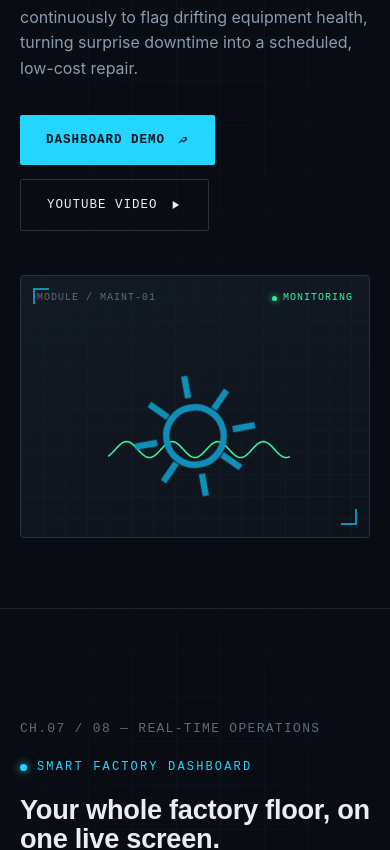
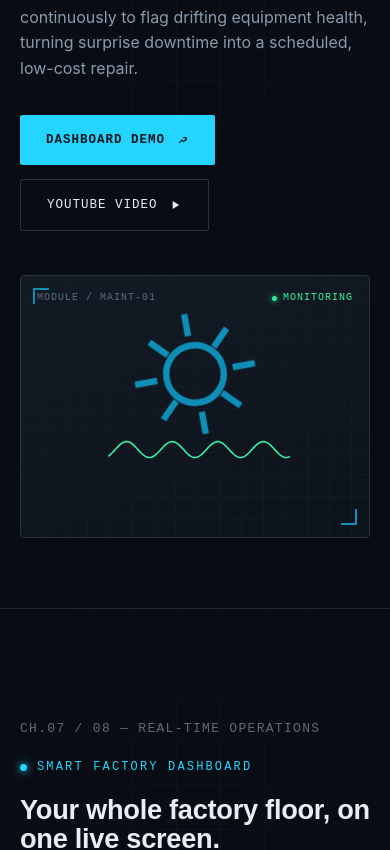
Before and after one commit to Nazmul246/Seminar-Landing-Page-with-Chatbot, a React (Vite) app in the folder seminar-landing-with-chatbot/: page / in a window 390 px wide. Shown: the part 5595-6445 px from the top of the page. Built offline with nearby package versions, Linux system fonts and the light colour scheme.

Commit message:
Add styling for viz-gear component in chat page

```diff
--- a/seminar-landing-with-chatbot/src/components/ChatWidget/ChatPage.css
+++ b/seminar-landing-with-chatbot/src/components/ChatWidget/ChatPage.css
@@ -224,6 +224,10 @@
     backdrop-filter: blur(2px);
     z-index: 15;
     animation: chatFadeIn 0.2s ease;
+  }
+
+  .viz-gear {
+    top: 18px !important;
   }
 }
 
```
